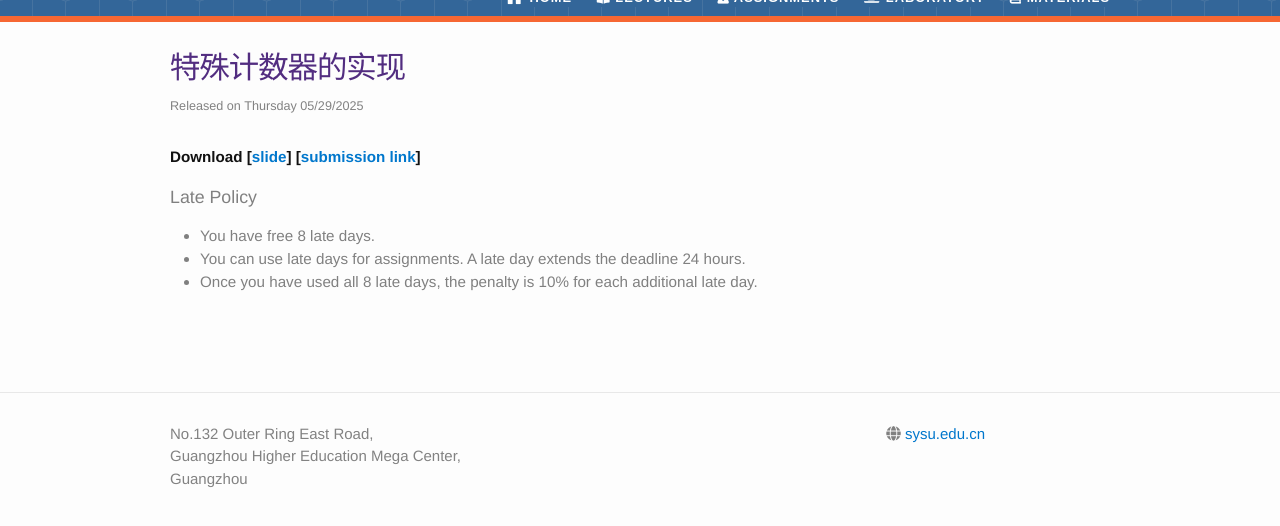
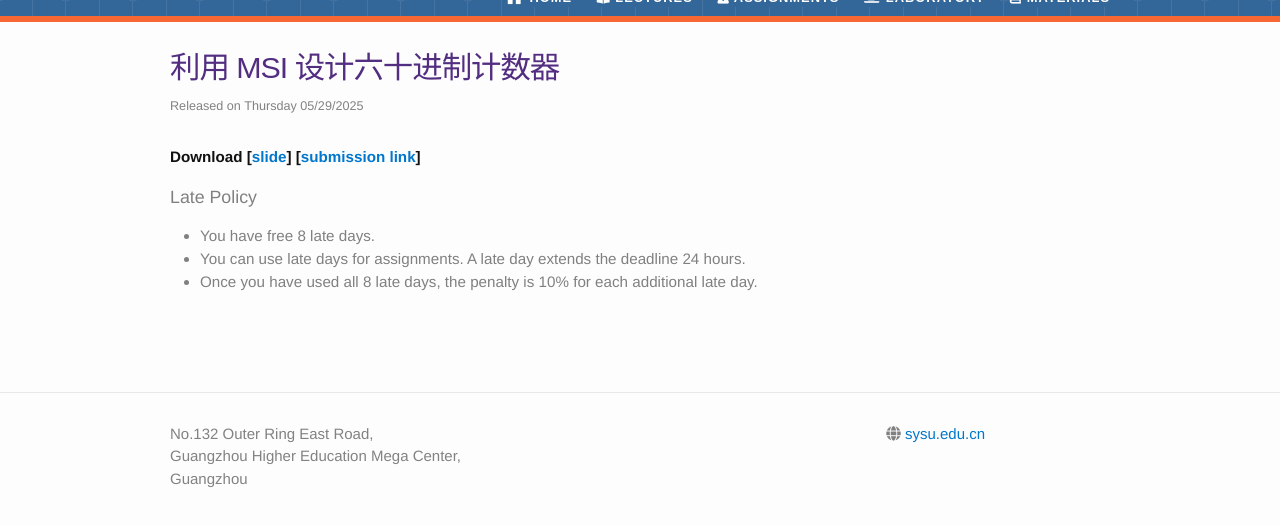
Before and after one commit to huangqy89/dc-2025, a Jekyll site: the page built from _laboratories/11_experiment14.md, in a window 1280 px wide, cut to the strip 124-650 px from the top of the page. Built offline with Jekyll 4.4.1, drawn with Linux system fonts in a browser that asks for light colours; nearby versions of some CDN libraries; some web fonts are replaced.

Commit message:
Update Lab #15

```diff
--- a/_laboratories/11_experiment14.md
+++ b/_laboratories/11_experiment14.md
@@ -1,8 +1,8 @@
 ---
 type: laboratory
 date: 2025-05-29
-title: 特殊计数器的实现
-tldr: "实验 14"
+title: 利用 MSI 设计六十进制计数器
+tldr: "实验 15"
 thumbnail: /static_files/laboratory/counter.gif
 links:
     - url: /static_files/laboratory/第十四周：利用MSI设计时序逻辑电路——60进制计数器.pptx
```
Also changed, not shown: Gemfile.lock.
